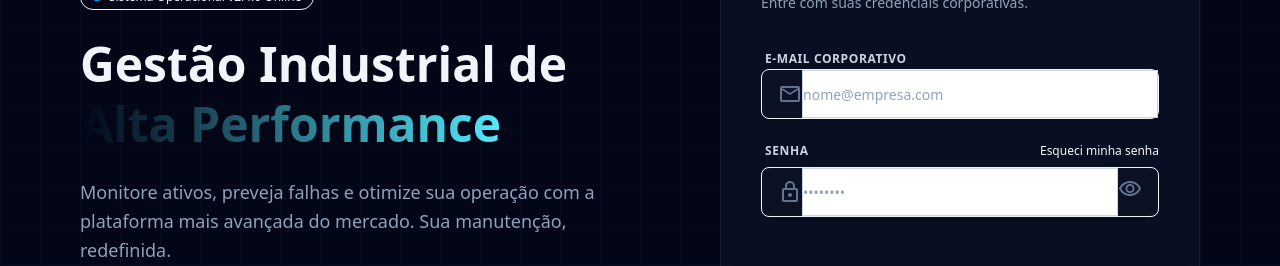
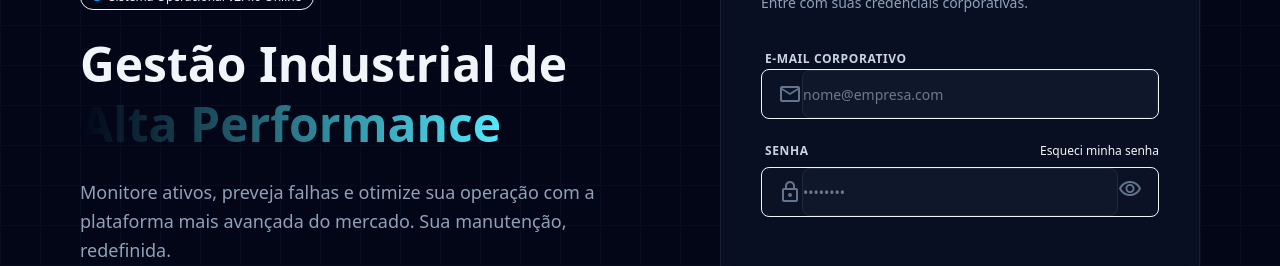
Before and after one commit to owenddts1-cloud/Erp_manequip, a React (Vite) app: page / in a window 1280 px wide. Shown: the part 255-521 px from the top of the page. Built offline with nearby package versions, Linux system fonts and the light colour scheme; no server answers.

Commit message:
fix: Dark theme input styling - remove white borders

```diff
--- a/style.css
+++ b/style.css
@@ -168,45 +168,47 @@ html.compact-mode .text-3xl {
   line-height: 2rem !important;
 }
 
-/* Input Text Visibility Fix - FORCED WHITE BG / BLACK TEXT as requested */
+/* Input Styling - Dark Theme Compatible */
 input,
 textarea,
 select {
-  background-color: #ffffff !important;
-  color: #000000 !important;
-  caret-color: #0ea5e9;
-  border: 1px solid #cbd5e1 !important;
+  background-color: var(--surface-color) !important;
+  color: var(--text-main) !important;
+  caret-color: var(--primary);
+  border: 1px solid var(--border-color) !important;
+  border-radius: 0.5rem;
 }
 
 input::placeholder,
 textarea::placeholder {
-  color: #94a3b8 !important;
-  opacity: 1;
+  color: var(--text-secondary) !important;
+  opacity: 0.7;
 }
 
-/* Ensure text is visible on autofill */
+/* Autofill styling for dark mode */
 input:-webkit-autofill,
 input:-webkit-autofill:hover,
 input:-webkit-autofill:focus,
 textarea:-webkit-autofill,
 select:-webkit-autofill {
-  -webkit-text-fill-color: #000000 !important;
-  -webkit-box-shadow: 0 0 0px 1000px #ffffff inset !important;
+  -webkit-text-fill-color: var(--text-main) !important;
+  -webkit-box-shadow: 0 0 0px 1000px var(--surface-color) inset !important;
   transition: background-color 5000s ease-in-out 0s;
 }
 
-/* Force visible text in focused inputs */
+/* Focus states */
 input:focus,
 textarea:focus,
 select:focus {
-  background-color: #ffffff !important;
-  color: #000000 !important;
-  border-color: #0ea5e9 !important;
-  box-shadow: 0 0 0 2px rgba(14, 165, 233, 0.2) !important;
+  background-color: var(--surface-color) !important;
+  color: var(--text-main) !important;
+  border-color: var(--primary) !important;
+  box-shadow: 0 0 0 2px var(--accent-glow) !important;
+  outline: none;
 }
 
-/* Option text in selects - keep readable */
+/* Select options */
 option {
-  background-color: #ffffff;
-  color: #000000;
+  background-color: var(--surface-color);
+  color: var(--text-main);
 }
```
